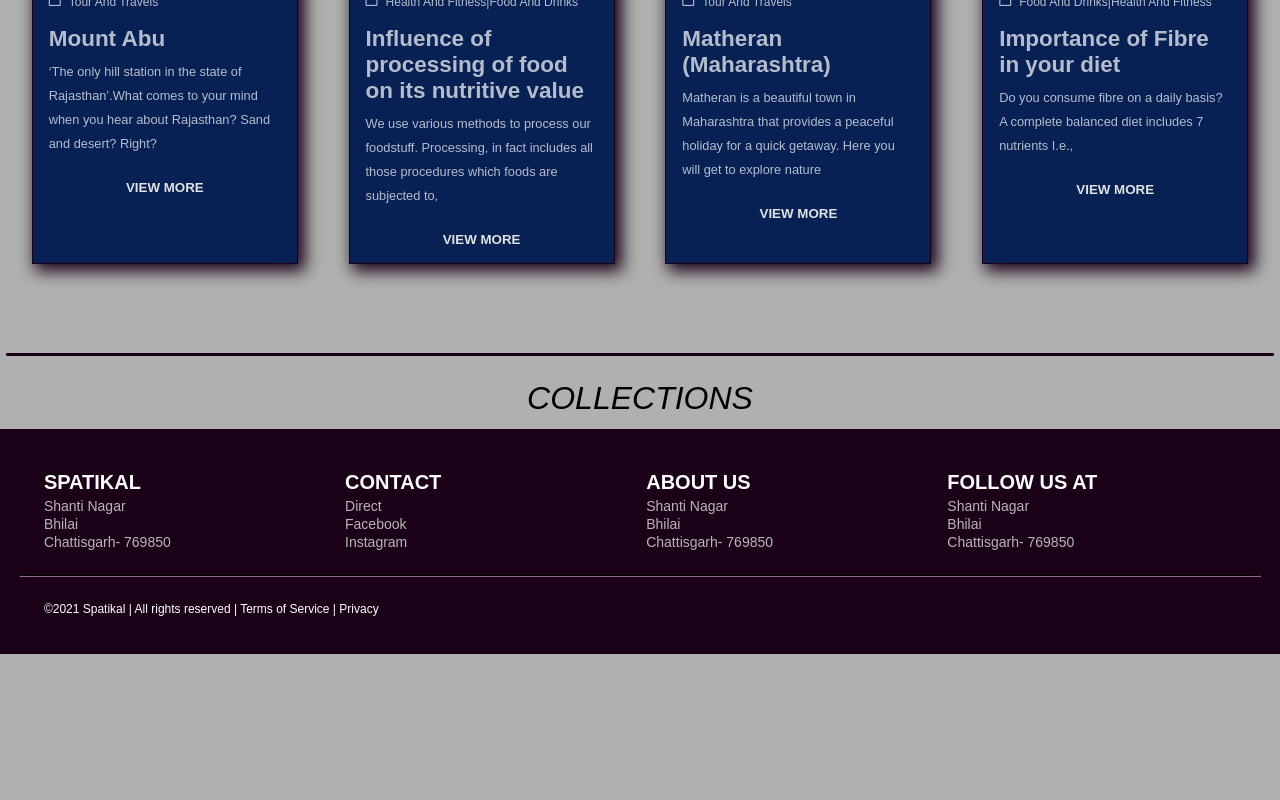
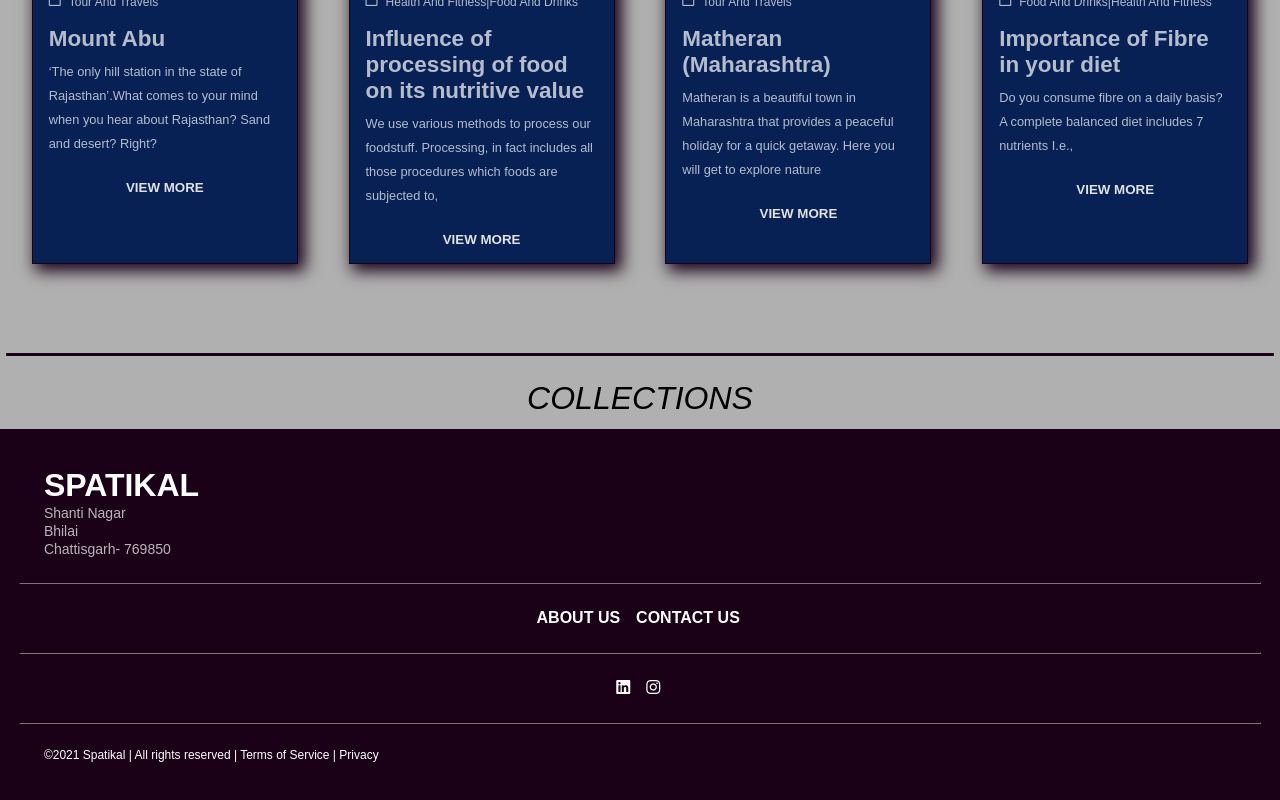
Before and after one commit to siddharthpatra/Spatikal, a React app: page / in a window 1280 px wide. Shown: the part 907-1707 px from the top of the page. Before the commit the page ends 1561 px from the top, so only its background shows below. Built offline with nearby package versions, Linux system fonts and the light colour scheme.

Commit message:
footer changes

```diff
--- a/src/components/footer/footer.js
+++ b/src/components/footer/footer.js
@@ -19,35 +19,27 @@ const Footer = () => {
                                 <li>Chattisgarh- 769850</li>
                             </ul>
                         </div>
+                    </div>
+                    <hr/>
+                    <div className="row displayFlex details">
                         <div className="column">
-                            <NavLink exact to ="/contact" className="nav-logo-footer">
-                            <h3> Contact</h3>
+                            <NavLink exact to ="/about" className="nav-logo-footer">
+                            <h3> About Us</h3>
                             </NavLink>
-                            <ul className="list-unstyled">
-                                <li>Direct</li>
-                                <li>Facebook</li>
-                                <li>Instagram</li>
-                            </ul>
                         </div>
                         <div className="column">
-                            <NavLink exact to="/about" className="nav-logo-footer">
-                                <h3>About Us</h3>
+                            <NavLink exact to="/contact" className="nav-logo-footer">
+                                <h3>Contact Us</h3>
                             </NavLink>
-                            <ul className="list-unstyled">
-                                <li>Shanti Nagar</li>
-                                <li>Bhilai</li>
-                                <li>Chattisgarh- 769850</li>
-                            </ul>
+                        </div>
+                    </div>
+                    <hr/>
+                    <div className="row displayFlex social">
+                        <div className="column">
+                            <i className="fab fa-linkedin"></i>
                         </div>
                         <div className="column">
-                            <h3>
-                                Follow us at
-                            </h3>
-                            <ul className="list-unstyled">
-                                <li>Shanti Nagar</li>
-                                <li>Bhilai</li>
-                                <li>Chattisgarh- 769850</li>
-                            </ul>
+                            <i className="fab fa-instagram"></i>
                         </div>
                     </div>
                     <hr/>
--- a/src/resources/css/App.css
+++ b/src/resources/css/App.css
@@ -8,6 +8,10 @@ body {
 }
 body::-webkit-scrollbar {
     display: none;
+}
+.displayFlex {
+    display: flex;
+    justify-content: center;
 }
 .pages {
     color: #1a0117;
--- a/src/resources/css/card.css
+++ b/src/resources/css/card.css
@@ -1,7 +1,3 @@
-.displayFlex {
-    display: flex;
-    justify-content: center;
-}
 .card-container {
     box-sizing: border-box;
     border: 1px solid #1a0117;
@@ -40,10 +36,6 @@ h3,p {
 .card-title {
     margin-bottom: 0.5rem;
     font-size: 1.5vw;
-}
-.displayFlex {
-    display: flex;
-    justify-content: center;
 }
 .displayFlex button {
     padding: 0.5rem;
--- a/src/resources/css/footer.css
+++ b/src/resources/css/footer.css
@@ -14,10 +14,23 @@
     margin: 1%;
     padding: 1%;
     max-width: 99%;
-    display: inline-flex;
 }
 .footer .column {
     height: auto;
+    width: auto;
+}
+.footer .details .column {
+    width: auto;
+}
+.footer .details .column h3 {
+    font-size: 16px;
+}
+.footer .details .column, .footer .social .column {
+    margin-right: 1rem;
+    text-align: center;
+}
+.footer .social .column {
+    font-size: 1rem;
 }
 .footer li {
     font-size: 14px;
@@ -28,9 +41,10 @@
 .terms {
     font-size: 12px;
 }
+.footer h2 {
+    font-size: 2rem;
+}
 .footer h2, .footer h3 {
-    font-size: 20px;
-    line-height: 30px;
     text-transform: uppercase;
 }
 .nav-logo-footer {
--- a/src/resources/css/mobile.css
+++ b/src/resources/css/mobile.css
@@ -1,5 +1,5 @@
 @media only screen and (max-width: 600px) {
-    .mobileGrid {
+    .displayFlex.mobileGrid {
         display: grid;
     }
     .card-body {
```
